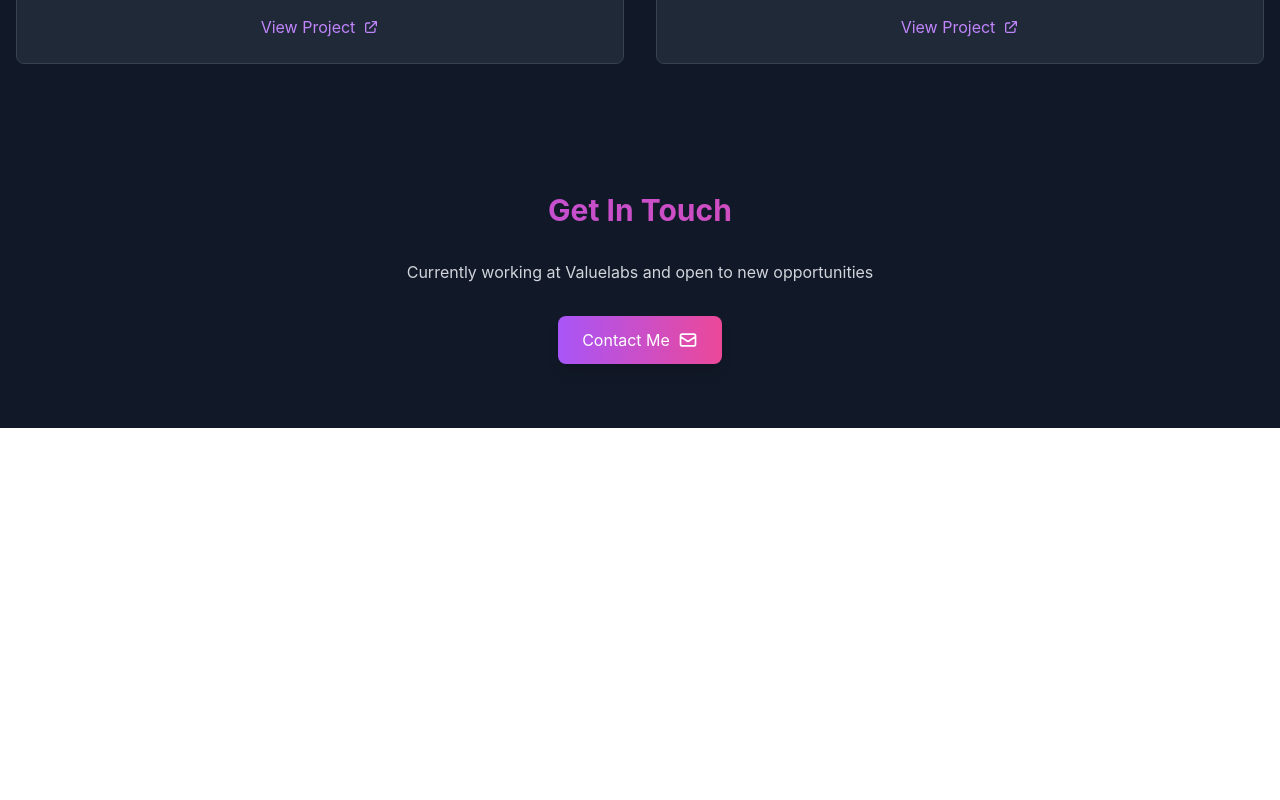
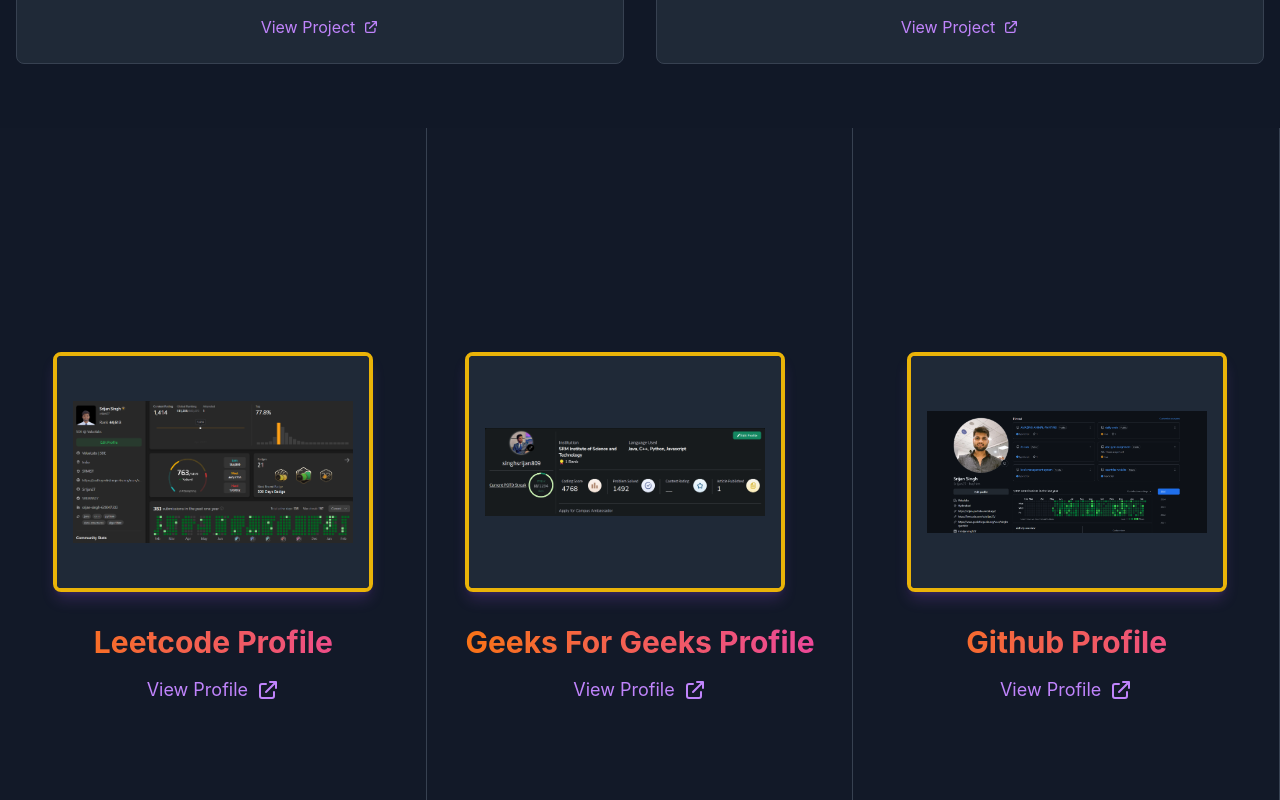
Before and after one commit to Sr1jan27/portfolio-website, a React (Create React App) app: page / in a window 1280 px wide. Shown: the part 1800-2600 px from the top of the page. Before the commit the page ends 2228 px from the top, so only its background shows below. Built offline with nearby package versions, Linux system fonts and the light colour scheme.

Commit message:
profile edit

```diff
--- a/src/component/Portfolio.jsx
+++ b/src/component/Portfolio.jsx
@@ -265,6 +265,47 @@
         </div>
       </section>
 
+      <section id="coding-profiles" className="min-h-screen relative bg-gray-800">
+        <div className="absolute inset-0">
+          <div className="h-full w-full grid grid-cols-3">
+            {profilesShow.map((profile, index) => (
+              <a
+                key={index}
+                href={profile.link}
+                target="_blank"
+                rel="noopener noreferrer"
+                className="group relative overflow-hidden"
+              >
+                <div className="absolute inset-0 bg-gray-900/90 transition-all duration-500 group-hover:bg-gray-900/70" />
+                <div className="h-full w-full flex flex-col items-center justify-center p-8 relative">
+                  <div className="transform transition-all duration-500 group-hover:scale-110">
+                    {/* 👇 MODIFIED IMAGE SIZE HERE 👇 */}
+                    <div className="w-72 h-60 md:w-80 md:h-70 overflow-hidden border-4 border-yellow-500 shadow-lg shadow-purple-500/20 mb-8 rounded-lg">
+                      <img
+                        src={profile.image}
+                        alt={profile.title}
+                        className="w-full h-full object-contain bg-gray-800 p-4"
+                      />
+                    </div>
+                    {/* 👆 MODIFIED IMAGE SIZE HERE 👆 */}
+                    <h3 className="text-2xl md:text-3xl font-bold text-center text-gray-100 mb-4 bg-gradient-to-r from-orange-500 to-pink-500 bg-clip-text text-transparent">
+                      {profile.title}
+                    </h3>
+                    <div className="flex items-center justify-center text-purple-400 group-hover:text-purple-300">
+                      <span className="text-lg">View Profile</span>
+                      <svg className="w-6 h-6 ml-2" fill="none" viewBox="0 0 24 24" stroke="currentColor">
+                        <path strokeLinecap="round" strokeLinejoin="round" strokeWidth={2} d="M10 6H6a2 2 0 00-2 2v10a2 2 0 002 2h10a2 2 0 002-2v-4M14 4h6m0 0v6m0-6L10 14" />
+                      </svg>
+                    </div>
+                  </div>
+                </div>
+                <div className="absolute inset-0 border-r border-gray-700 pointer-events-none" />
+              </a>
+            ))}
+          </div>
+        </div>
+      </section>
+
       {/* Contact Section */}
       <section id="contact" className="py-16 px-4 relative">
         <div className="max-w-7xl mx-auto text-center relative">
```
